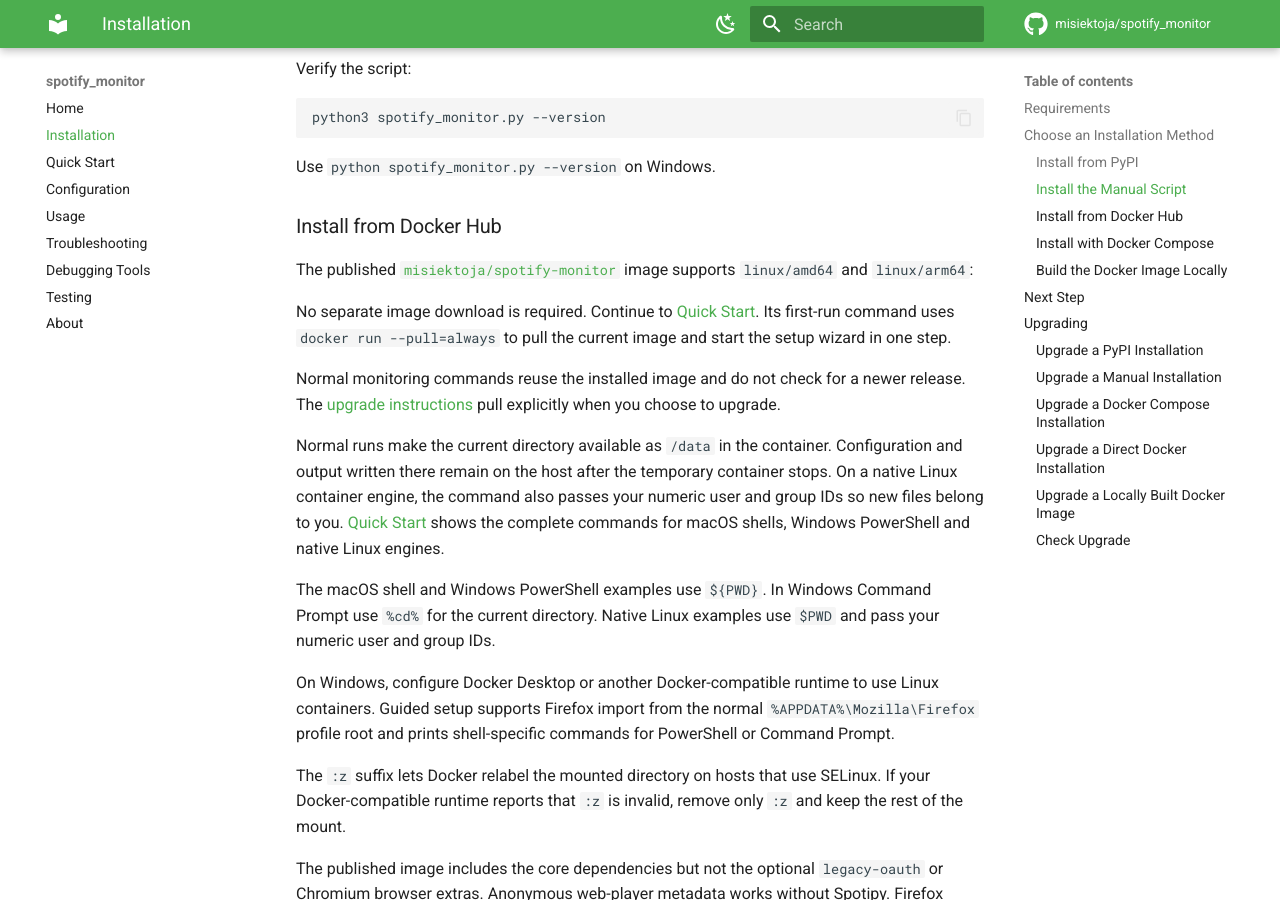
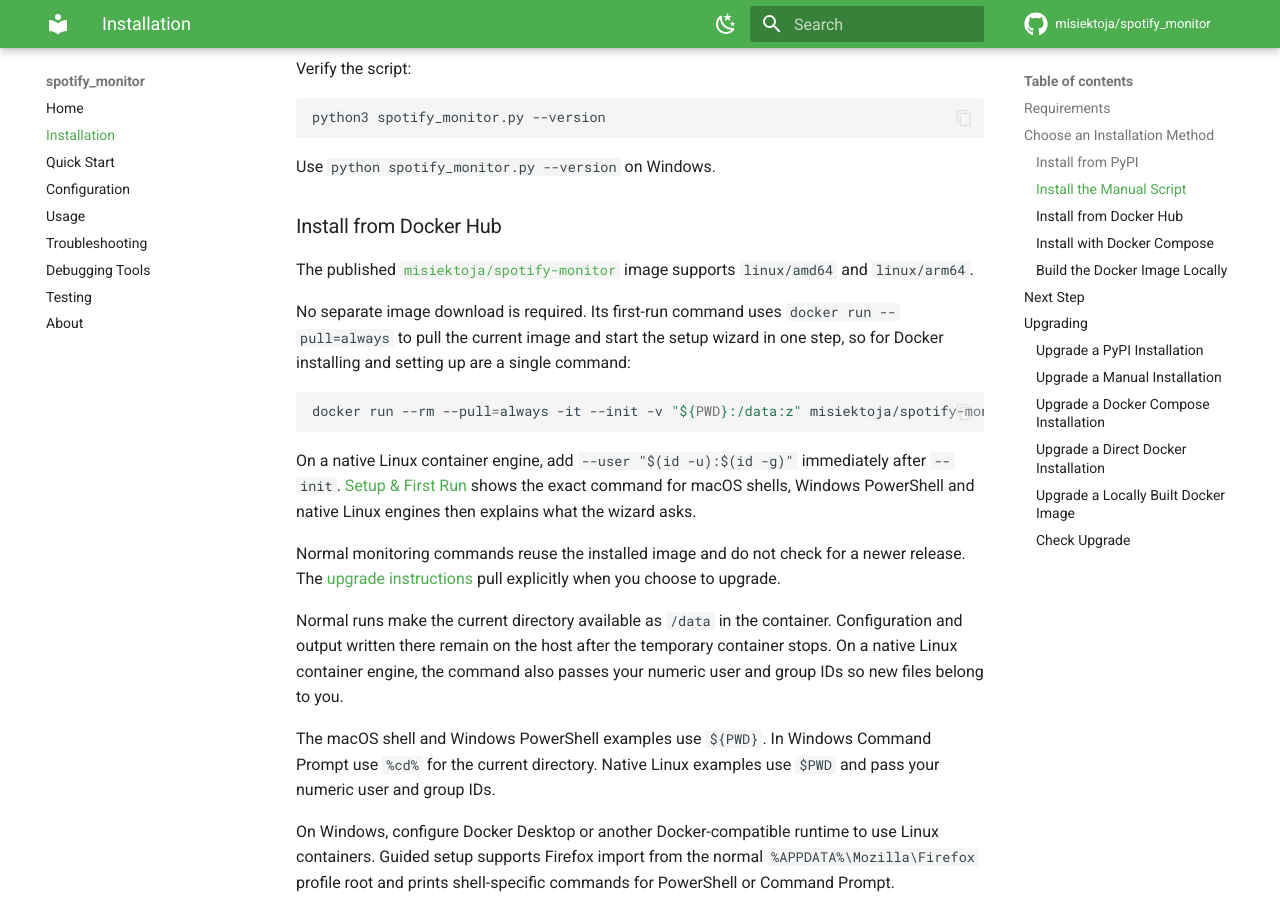
Before and after one commit to misiektoja/spotify_monitor, an MkDocs documentation site: the page built from docs/installation.md, in a window 1280 px wide and 900 px high, scrolled down 3105 px. Built offline with MkDocs 1.6.1 and Material for MkDocs 9.7.7, drawn with Linux system fonts in a browser that asks for light colours; comment, search, counter and statistics services are not loaded; some of the changed text lies outside the part shown.

Commit message:
docs: make Docker install steps self-contained and drop Quick Start ping-pong

````diff
--- a/docs/installation.md
+++ b/docs/installation.md
@@ -127,13 +127,19 @@
 <a id="docker-image"></a>
 ### Install from Docker Hub
 
-The published [`misiektoja/spotify-monitor`](https://hub.docker.com/r/misiektoja/spotify-monitor) image supports `linux/amd64` and `linux/arm64`:
+The published [`misiektoja/spotify-monitor`](https://hub.docker.com/r/misiektoja/spotify-monitor) image supports `linux/amd64` and `linux/arm64`.
 
-No separate image download is required. Continue to [Quick Start](quick-start.md#new-here-run-the-setup-wizard). Its first-run command uses `docker run --pull=always` to pull the current image and start the setup wizard in one step.
+No separate image download is required. Its first-run command uses `docker run --pull=always` to pull the current image and start the setup wizard in one step, so for Docker installing and setting up are a single command:
+
+```sh
+docker run --rm --pull=always -it --init -v "${PWD}:/data:z" misiektoja/spotify-monitor:latest --setup
+```
+
+On a native Linux container engine, add `--user "$(id -u):$(id -g)"` immediately after `--init`. [Setup & First Run](setup-and-first-run.md#new-here-run-the-setup-wizard) shows the exact command for macOS shells, Windows PowerShell and native Linux engines then explains what the wizard asks.
 
 Normal monitoring commands reuse the installed image and do not check for a newer release. The [upgrade instructions](#upgrade-a-direct-docker-installation) pull explicitly when you choose to upgrade.
 
-Normal runs make the current directory available as `/data` in the container. Configuration and output written there remain on the host after the temporary container stops. On a native Linux container engine, the command also passes your numeric user and group IDs so new files belong to you. [Quick Start](quick-start.md#new-here-run-the-setup-wizard) shows the complete commands for macOS shells, Windows PowerShell and native Linux engines.
+Normal runs make the current directory available as `/data` in the container. Configuration and output written there remain on the host after the temporary container stops. On a native Linux container engine, the command also passes your numeric user and group IDs so new files belong to you.
 
 The macOS shell and Windows PowerShell examples use `${PWD}`. In Windows Command Prompt use `%cd%` for the current directory. Native Linux examples use `$PWD` and pass your numeric user and group IDs.
 
@@ -170,7 +176,13 @@
 
 The values above are only examples. Use the numbers returned on your system. The setup wizard keeps unrelated entries in this file. Docker-compatible runtimes on macOS and Windows normally handle bind-mount ownership, so users on those systems can usually skip this step. If `/data` is not writable, set the host user and group IDs as shown above.
 
-Compose makes the current host directory available as `/data` inside the container. This is called a bind mount. The setup wizard creates `spotify_monitor.conf` and `.env` there, so the files remain on your computer when the container is replaced. Keep this directory and continue with [Quick Start](quick-start.md#new-here-run-the-setup-wizard). Its Compose setup command pulls the current image with `--pull=always`, so no separate `docker compose pull` is needed during onboarding.
+Compose makes the current host directory available as `/data` inside the container. This is called a bind mount. The setup wizard creates `spotify_monitor.conf` and `.env` there, so the files remain on your computer when the container is replaced. From this directory your first command is the setup wizard:
+
+```sh
+docker compose run --rm --pull=always spotify_monitor --setup
+```
+
+The `--pull=always` flag pulls the current image first, so no separate `docker compose pull` is needed during onboarding. On a native Linux container engine, export the UID and GID shown above in the same terminal before you run setup. See [Setup & First Run](setup-and-first-run.md#new-here-run-the-setup-wizard) for the wizard walkthrough.
 
 <a id="build-docker-locally"></a>
 ### Build the Docker Image Locally
@@ -187,7 +199,7 @@
 <a id="next-step"></a>
 ## Next Step
 
-Continue to [Quick Start](quick-start.md). It shows the setup wizard command for every installation method then explains authentication and the first monitoring run.
+Continue to [Setup & First Run](setup-and-first-run.md). It shows the setup wizard command for every installation method then explains authentication and the first monitoring run.
 
 <a id="upgrading"></a>
 ## Upgrading
````
